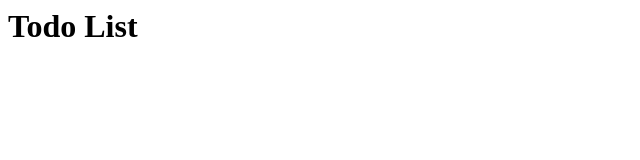
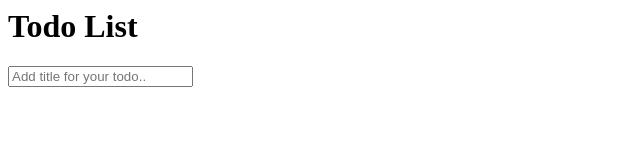
Before and after one commit to ejiroifie/to-do-list-project, a plain HTML site: page index.html in a window 1280 px wide. Shown: the whole page, without its empty margins (0-640 px from the left). Drawn offline with Linux system fonts and the light colour scheme.

Commit message:
Create Input element

```diff
--- a/index.html
+++ b/index.html
@@ -5,7 +5,9 @@
     <body>
         <div id= "wrapper">
             <h1>Todo List</h1>
-            <div id="userInput"></div>
+            <div id="userInput">
+                <input type="text" placeholder = "Add title for your todo.."/>
+            </div>
         </div>
     </body>
 </html>
```
